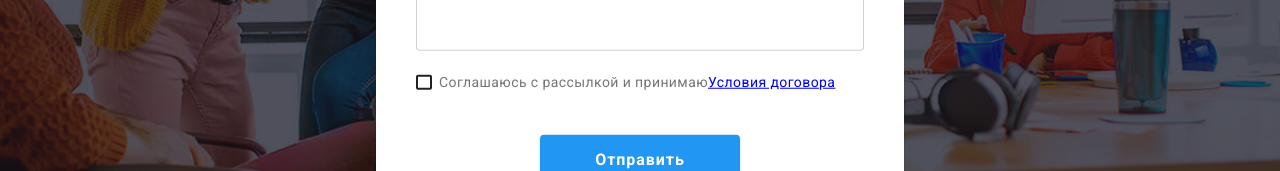
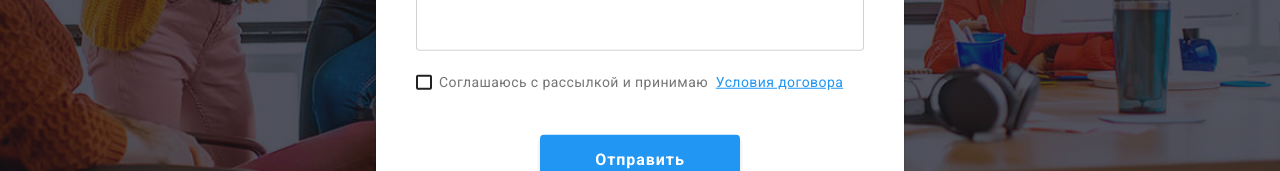
Before and after one commit to soloserg/goit-markup-hw-06, a plain HTML site: page index.html in a window 1280 px wide. Both pictures are taken after a click on the button "Заказать услугу". Shown: the part 478-649 px from the top of the page. Drawn offline with nearby package versions, Linux system fonts and the light colour scheme.

Commit message:
выполнение ДЗ

```diff
--- a/css/styles.css
+++ b/css/styles.css
@@ -931,10 +931,8 @@ text-decoration: underline;
   font-size: 14px;
   line-height: 1.71;
   letter-spacing: 0.03em;
-  text-decoration-line: underline;
-
+  text-decoration: none;
   color: var(--accent-color);
-  text-decoration: none;
 }
 
 .modal-button {
--- a/index.html
+++ b/index.html
@@ -543,8 +543,9 @@
                     <use href="./icons/symbol-defs.svg#icon-check"></use>
                   </svg>
                 </span>
-                Соглашаюсь с рассылкой и принимаю <a href=“” class=“modal-link”>Условия договора</a></label>
-            </div>
+                Соглашаюсь с рассылкой и принимаю &nbsp;<a href="" class="modal-link">Условия договора</a></label>
+
+              </div>
           </div>
 <button type="submit" class="modal-button">Отправить</button>
         </form>
```
